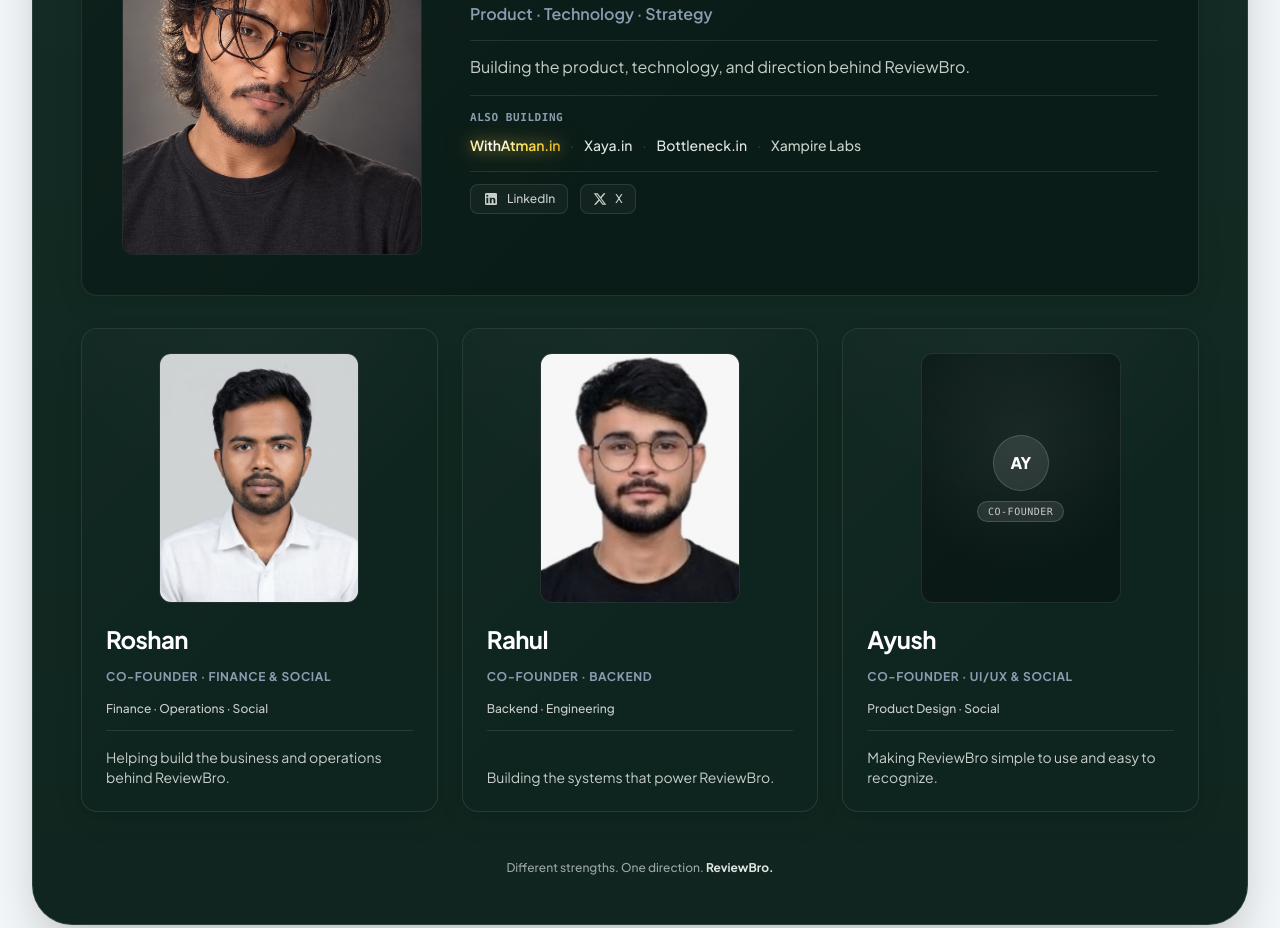
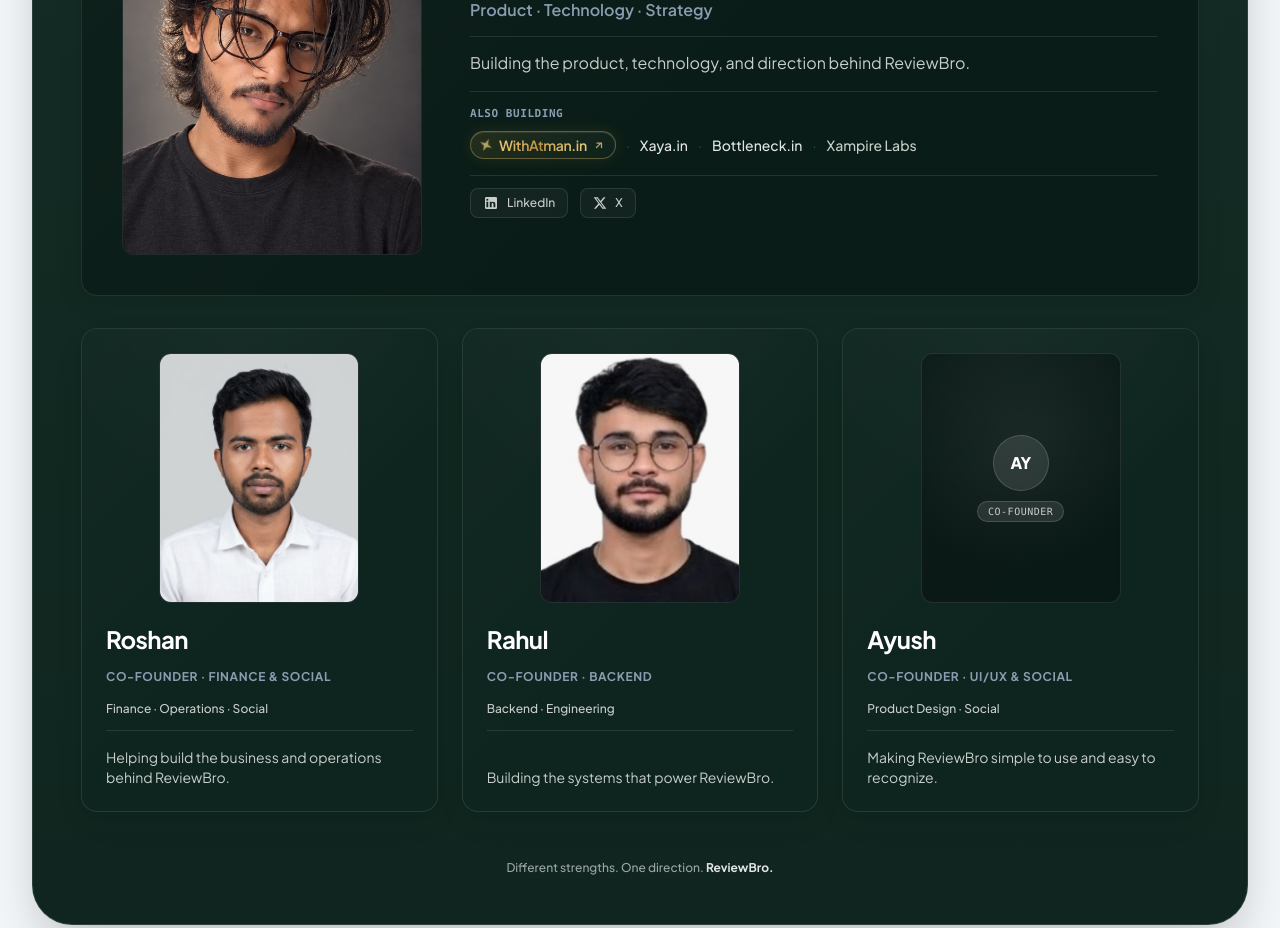
Before and after one commit to Prithvi-X/ReviewBro, a React (Vite) app: page / in a window 1280 px wide. Shown: the part 3540-4468 px from the top of the page. Built offline with nearby package versions, Linux system fonts and the light colour scheme.

Commit message:
feat(team): implement luxury champagne-gold shine badge with specular ray sweep for WithAtman.in

```diff
--- a/src/components/landing/FoundingTeam.tsx
+++ b/src/components/landing/FoundingTeam.tsx
@@ -108,16 +108,44 @@
                 {PRIMARY_FOUNDER_VENTURES.map((venture, idx) => (
                   <React.Fragment key={venture.name}>
                     {idx > 0 && <span className="text-white/20 select-none">·</span>}
-                    {venture.href ? (
+                    {venture.highlight === 'gold' ? (
                       <a
                         href={venture.href}
                         target="_blank"
                         rel="noopener noreferrer"
-                        className={
-                          venture.highlight === 'gold'
-                            ? 'gold-shine-text font-semibold relative inline-block underline-offset-4 hover:underline transition-all duration-300'
-                            : 'text-neutral-200 hover:text-white underline-offset-4 hover:underline transition-colors duration-200 font-medium'
-                        }
+                        className="luxury-gold-badge group/gold"
+                      >
+                        <div className="luxury-ray" />
+                        <svg
+                          className="w-3.5 h-3.5 twinkle-star shrink-0"
+                          viewBox="0 0 24 24"
+                          fill="currentColor"
+                          aria-hidden="true"
+                        >
+                          <path d="M12 0L14.59 9.41L24 12L14.59 14.59L12 24L9.41 14.59L0 12L9.41 9.41L12 0Z" />
+                        </svg>
+                        <span className="luxury-gold-text text-xs sm:text-sm font-semibold tracking-tight">
+                          {venture.name}
+                        </span>
+                        <svg
+                          className="w-3 h-3 text-[#e5c478]/80 group-hover/gold:text-white group-hover/gold:translate-x-0.5 group-hover/gold:-translate-y-0.5 transition-all shrink-0"
+                          viewBox="0 0 24 24"
+                          fill="none"
+                          stroke="currentColor"
+                          strokeWidth="2.5"
+                          strokeLinecap="round"
+                          strokeLinejoin="round"
+                          aria-hidden="true"
+                        >
+                          <path d="M7 17l9.2-9.2M17 17V8H8" />
+                        </svg>
+                      </a>
+                    ) : venture.href ? (
+                      <a
+                        href={venture.href}
+                        target="_blank"
+                        rel="noopener noreferrer"
+                        className="text-neutral-200 hover:text-white underline-offset-4 hover:underline transition-colors duration-200 font-medium"
                       >
                         {venture.name}
                       </a>
--- a/src/styles/tokens.css
+++ b/src/styles/tokens.css
@@ -83,43 +83,90 @@
   --duration-slow: 400ms;
 }
 
-/* --- GOLDEN SHINE ATTENTION EFFECT --- */
-@keyframes goldShine {
-  0% {
+/* --- LUXURY CHAMPAGNE-GOLD ATTENTION EFFECT (WithAtman.in) --- */
+@keyframes luxuryShimmer {
+  0%, 15% {
+    background-position: 200% 0;
+  }
+  55%, 100% {
     background-position: -200% 0;
-  }
-  100% {
-    background-position: 200% 0;
   }
 }
 
-@keyframes goldPulse {
-  0%, 100% {
-    filter: drop-shadow(0 0 6px rgba(245, 197, 66, 0.45)) drop-shadow(0 0 12px rgba(234, 179, 8, 0.2));
+@keyframes raySweep {
+  0%, 20% {
+    transform: translateX(-120%) skewX(-20deg);
   }
-  50% {
-    filter: drop-shadow(0 0 10px rgba(254, 240, 138, 0.75)) drop-shadow(0 0 20px rgba(245, 197, 66, 0.45));
+  60%, 100% {
+    transform: translateX(250%) skewX(-20deg);
   }
 }
 
-.gold-shine-text {
+@keyframes starTwinkle {
+  0%, 100% {
+    transform: scale(0.85) rotate(0deg);
+    opacity: 0.6;
+  }
+  50% {
+    transform: scale(1.15) rotate(90deg);
+    opacity: 1;
+    filter: drop-shadow(0 0 4px rgba(245, 215, 127, 0.8));
+  }
+}
+
+.luxury-gold-badge {
+  position: relative;
+  display: inline-flex;
+  align-items: center;
+  gap: 6px;
+  padding: 3px 10px 3px 8px;
+  border-radius: 9999px;
+  background: linear-gradient(135deg, rgba(212, 175, 55, 0.12) 0%, rgba(18, 42, 35, 0.4) 100%);
+  border: 1px solid rgba(229, 196, 120, 0.35);
+  box-shadow: 0 0 16px -2px rgba(212, 175, 55, 0.15), inset 0 1px 1px 0 rgba(255, 255, 255, 0.1);
+  overflow: hidden;
+  text-decoration: none;
+  transition: all 0.3s cubic-bezier(0.16, 1, 0.3, 1);
+  vertical-align: middle;
+}
+
+.luxury-gold-badge:hover {
+  border-color: rgba(245, 220, 150, 0.6);
+  box-shadow: 0 0 20px rgba(212, 175, 55, 0.3), inset 0 1px 1px 0 rgba(255, 255, 255, 0.2);
+  transform: translateY(-1px);
+}
+
+.luxury-gold-text {
   background: linear-gradient(
-    110deg,
-    #eab308 0%,
-    #fde047 30%,
+    115deg,
+    #cca252 0%,
+    #e5c478 20%,
+    #fffbe8 45%,
     #ffffff 50%,
-    #fde047 70%,
-    #ca8a04 100%
+    #fffbe8 55%,
+    #e5c478 80%,
+    #b88a32 100%
   );
-  background-size: 200% 100%;
+  background-size: 250% 100%;
   -webkit-background-clip: text;
   -webkit-text-fill-color: transparent;
-  animation: goldShine 3s linear infinite, goldPulse 3s ease-in-out infinite;
-  font-weight: 700;
+  animation: luxuryShimmer 4s cubic-bezier(0.4, 0, 0.2, 1) infinite;
+  font-weight: 600;
   letter-spacing: -0.01em;
-  display: inline-block;
 }
 
-.gold-shine-text:hover {
-  filter: drop-shadow(0 0 14px rgba(254, 240, 138, 0.9)) drop-shadow(0 0 24px rgba(245, 197, 66, 0.6));
+.luxury-ray {
+  position: absolute;
+  top: 0;
+  bottom: 0;
+  left: 0;
+  width: 40%;
+  background: linear-gradient(90deg, transparent, rgba(255, 255, 255, 0.25), transparent);
+  animation: raySweep 4s cubic-bezier(0.4, 0, 0.2, 1) infinite;
+  pointer-events: none;
 }
+
+.twinkle-star {
+  animation: starTwinkle 3s ease-in-out infinite;
+  color: #f3d489;
+}
```
